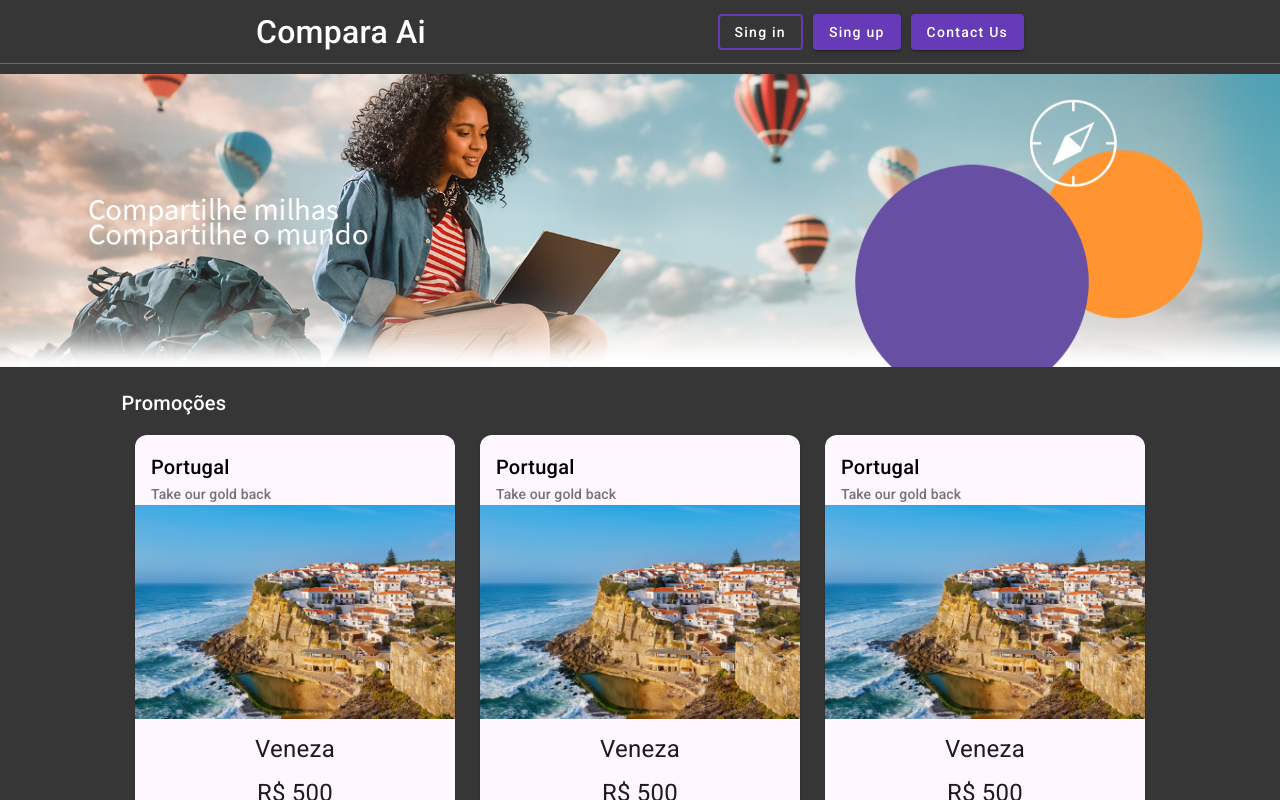
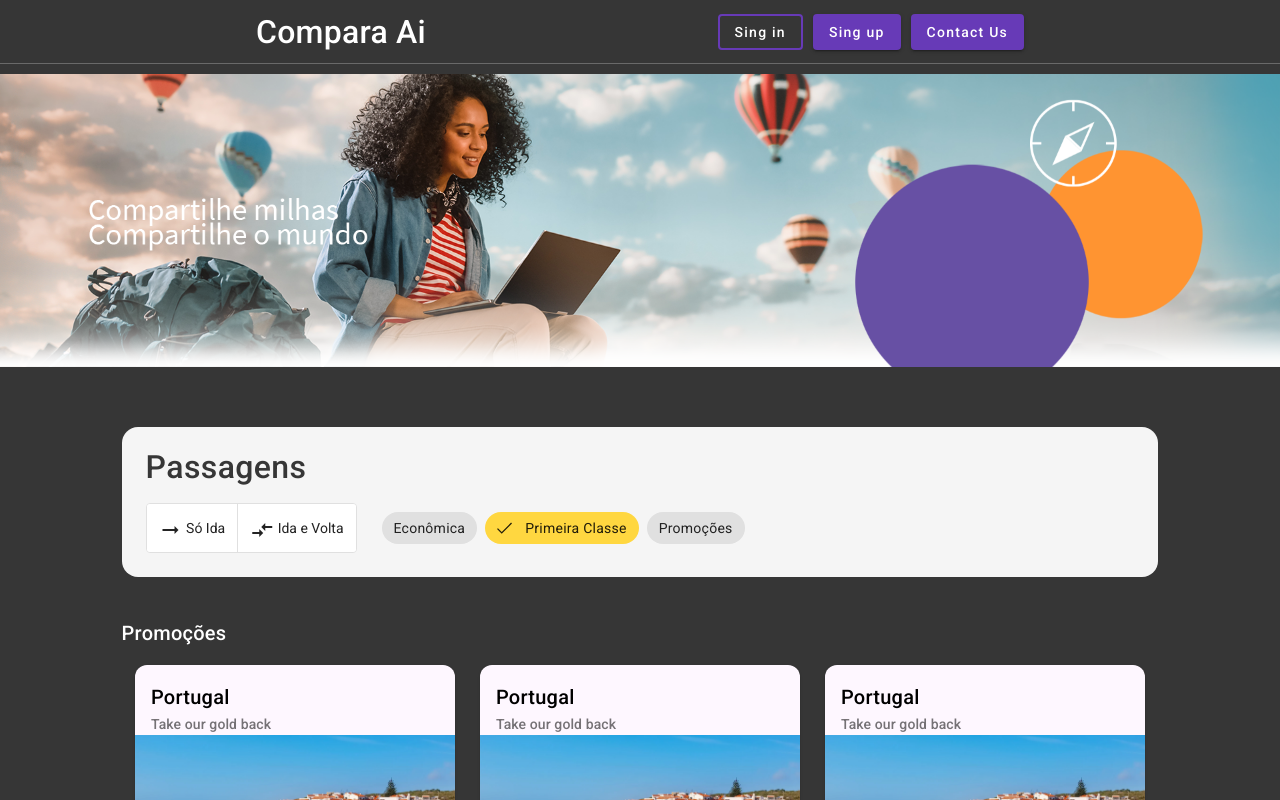
Before and after one commit to Viniddev/Projeto_Fly_With, an Angular app: page / in a window 1280 px wide. Shown: the top 800 px of the page. Built offline with nearby package versions, Linux system fonts and the light colour scheme.

Commit message:
adicionando form busca

```diff
--- a/src/app/Pages/Home/home/home.component.html
+++ b/src/app/Pages/Home/home/home.component.html
@@ -1,10 +1,8 @@
-<app-banner
-  src="../../../../assets/banner-homepage.png"
-  alt="flying plane with a banner"
-/>
+<app-banner src="../../../../assets/banner-homepage.png" alt="banner" />
 <app-container>
   <app-container>
     <br />
+    <app-form-busca></app-form-busca>
     <h2>Promoções</h2>
     <div class="card-wrapper">
       <app-card-busca></app-card-busca>
@@ -17,6 +15,7 @@
     <div class="card-wrapper">
       <app-card-depoimentos></app-card-depoimentos>
       <app-card-depoimentos></app-card-depoimentos>
+      <app-card-depoimentos></app-card-depoimentos>
     </div>
   </app-container>
 </app-container>
--- /dev/null
+++ b/src/app/shared/form-busca/form-busca.component.html
@@ -0,0 +1,24 @@
+<app-card variant="secondary" class="form-busca">
+  <form>
+    <h2>Passagens</h2>
+    <div class="principal-section">
+      <mat-button-toggle-group name="fontStyle" aria-label="Font Style">
+        <mat-button-toggle>
+          <mat-icon>arrow_right_alt</mat-icon>
+          Só Ida
+        </mat-button-toggle>
+        <mat-button-toggle>
+          <mat-icon>compare_arrows</mat-icon>
+          Ida e Volta
+        </mat-button-toggle>
+      </mat-button-toggle-group>
+      <mat-chip-listbox aria-label="Fish selection">
+        <mat-chip-option>Econômica</mat-chip-option>
+        <mat-chip-option color="accent" selected
+          >Primeira Classe</mat-chip-option
+        >
+        <mat-chip-option>Promoções</mat-chip-option>
+      </mat-chip-listbox>
+    </div>
+  </form>
+</app-card>
--- /dev/null
+++ b/src/app/shared/form-busca/form-busca.component.scss
@@ -0,0 +1,29 @@
+.form-busca {
+  margin: 40px 0;
+  display: block;
+
+  .flex-container {
+    display: flex;
+    align-items: center;
+    gap: 12px;
+    margin: 16px 0;
+  }
+  .input-container {
+    margin-bottom: -1.25em;
+  }
+  .mat-button-toggle-checked {
+    background-color: #f7f2fa;
+  }
+  h2 {
+    font-size: 32px;
+    margin-bottom: 20px;
+    color: #363636;
+  }
+  .principal-section {
+    display: flex;
+    align-items: center;
+    justify-content: baseline;
+    flex-direction: row;
+    gap: 25px;
+  }
+}
--- a/src/styles.scss
+++ b/src/styles.scss
@@ -1,9 +1,22 @@
 /* You can add global styles to this file, and also import other style files */
 
-html, body { height: 100%; }
+html,
 body {
-    margin: 0;
-    font-family: Roboto, "Helvetica Neue", sans-serif;
-    background-color: #363636;
-    color: white;
+  height: 100%;
 }
+body {
+  margin: 0;
+  font-family: Roboto, "Helvetica Neue", sans-serif;
+  background-color: #363636;
+  color: white;
+}
+body::-webkit-scrollbar {
+  width: 12px; /* width of the entire scrollbar */
+}
+body::-webkit-scrollbar-track {
+  background: #f3f8ff; /* color of the tracking area */
+}
+body::-webkit-scrollbar-thumb {
+  background-color: #9400ff; /* color of the scroll thumb  */
+  border-radius: 20px; /* roundness of the scroll thumb */
+}
```
Also changed, not shown: src/app/app.module.ts (+9 -1 lines), src/app/shared/form-busca/form-busca.component.ts (added, +9 -0 lines), 1 other file (tests, documents, lock files or other folders).
